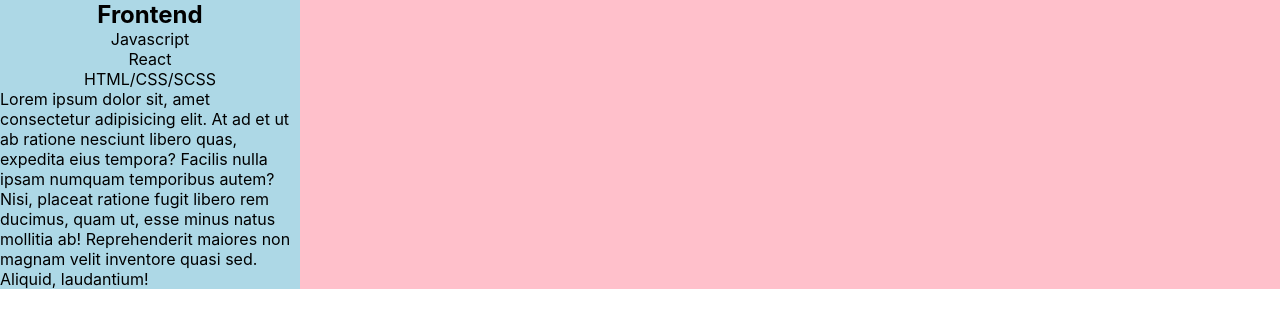
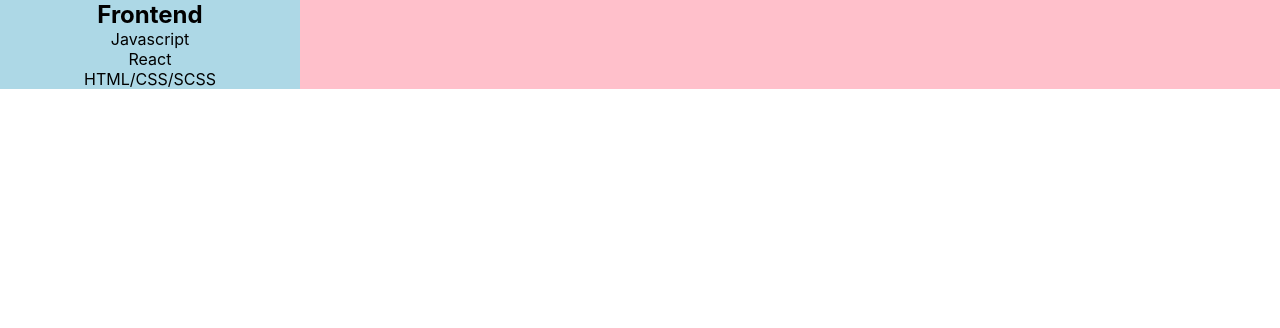
Before and after one commit to MadisonEvans94/portfolio, a React (Create React App) app: page / in a window 1280 px wide. Shown: the top 328 px of the page. Built offline with nearby package versions, Linux system fonts and the light colour scheme.

Commit message:
hidden toggle feature added

```diff
--- a/src/components/SkillCard/SkillCard.jsx
+++ b/src/components/SkillCard/SkillCard.jsx
@@ -1,16 +1,21 @@
 import React from "react";
 import "./SkillCard.css";
+import { useState } from "react";
 
 const SkillCard = ({ cardTitle, skillList }) => {
+	const [isHidden, setIsHidden] = useState(true);
+	function toggleHidden() {
+		setIsHidden((prevState) => !prevState);
+	}
 	return (
-		<div className="skillcard-container">
+		<div className="skillcard-container" onClick={toggleHidden}>
 			<h2>{cardTitle}</h2>
 			<ul>
 				{skillList.map((skill, index) => {
 					return <li key={index}>{skill}</li>;
 				})}
 			</ul>
-			<p>
+			<p className={isHidden ? "hidden" : ""}>
 				Lorem ipsum dolor sit, amet consectetur adipisicing elit. At ad et ut ab
 				ratione nesciunt libero quas, expedita eius tempora? Facilis nulla ipsam
 				numquam temporibus autem? Nisi, placeat ratione fugit libero rem
--- a/src/index.css
+++ b/src/index.css
@@ -19,3 +19,7 @@
 	font-family: source-code-pro, Menlo, Monaco, Consolas, "Courier New",
 		monospace;
 }
+/* Utility Classes */
+.hidden {
+	display: none;
+}
```
